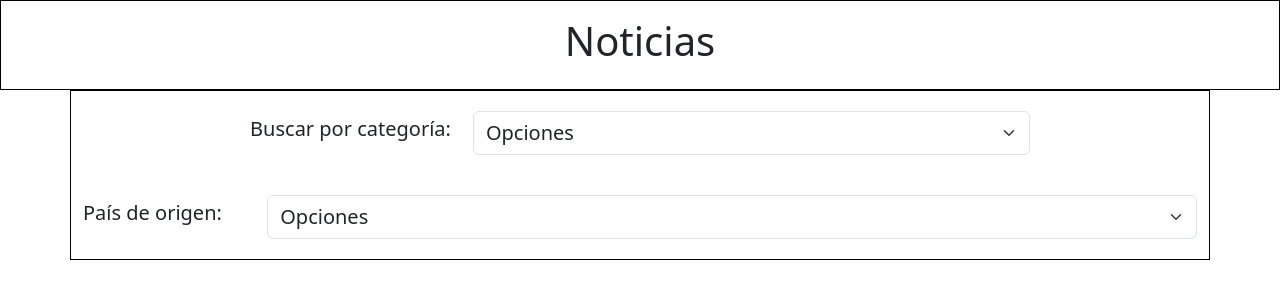
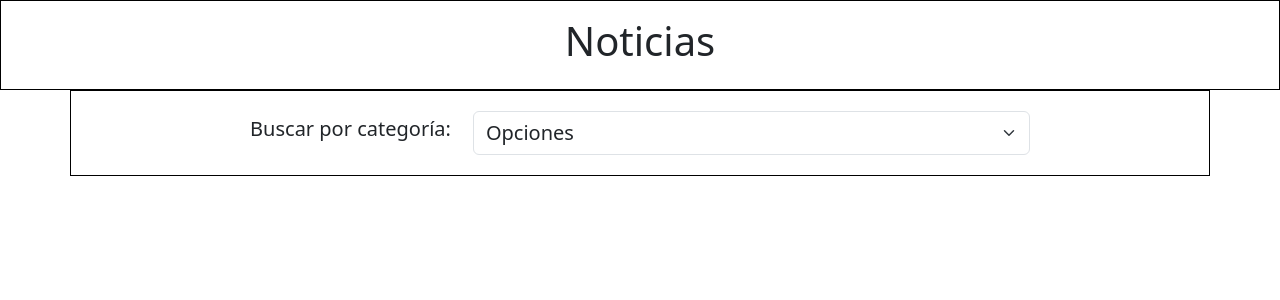
Before and after one commit to lisandroCivili/TP-React-ej12, a React (Vite) app: page / in a window 1280 px wide. Shown: the top 300 px of the page. Built offline with nearby package versions, Linux system fonts and the light colour scheme.

Commit message:
Clono repositorio del ej 11 y hago push al repo del ej12

```diff
--- a/src/components/Formulario.jsx
+++ b/src/components/Formulario.jsx
@@ -49,22 +49,6 @@ const Formulario = () => {
             <option value="Policiales">Policiales</option>
           </Form.Select>
         </Form.Group>
-        <Form.Group className="formulario" controlId="pais">
-          <Form.Label className="categoria align-self-center fs-5">
-            País de origen:
-          </Form.Label>
-          <Form.Select
-            className="pais fs-5"
-            id="pais"
-            aria-label="Default select example"
-            onChange={handleChangeSelect}
-          >
-            <option value="">Opciones</option>
-            <option value="Futbol">Fútbol</option>
-            <option value="Politica">Política</option>
-            <option value="Policiales">Policiales</option>
-          </Form.Select>
-        </Form.Group>
       </Form>
       <ListaNoticias noticias={noticias}></ListaNoticias>
     </section>
```
